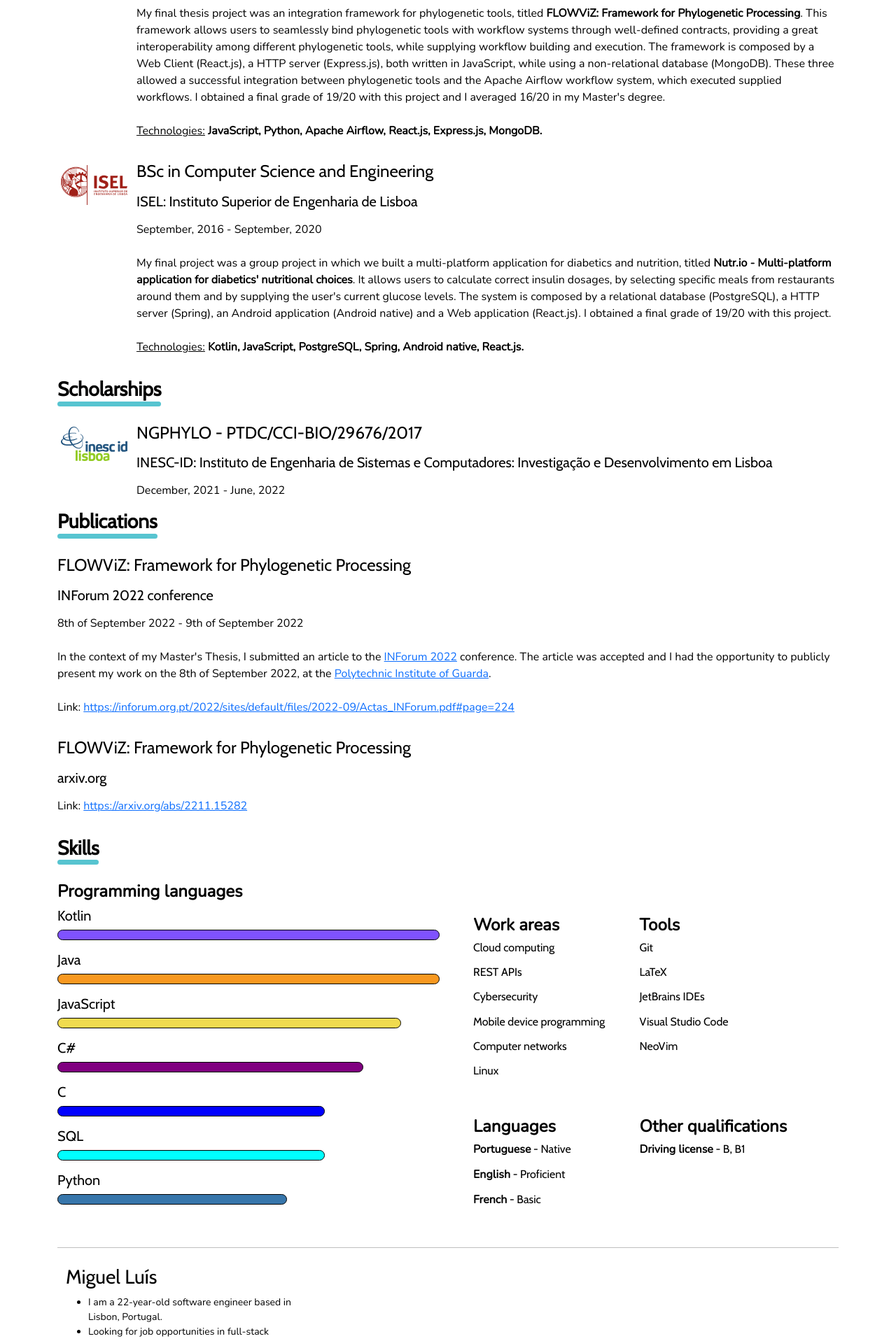
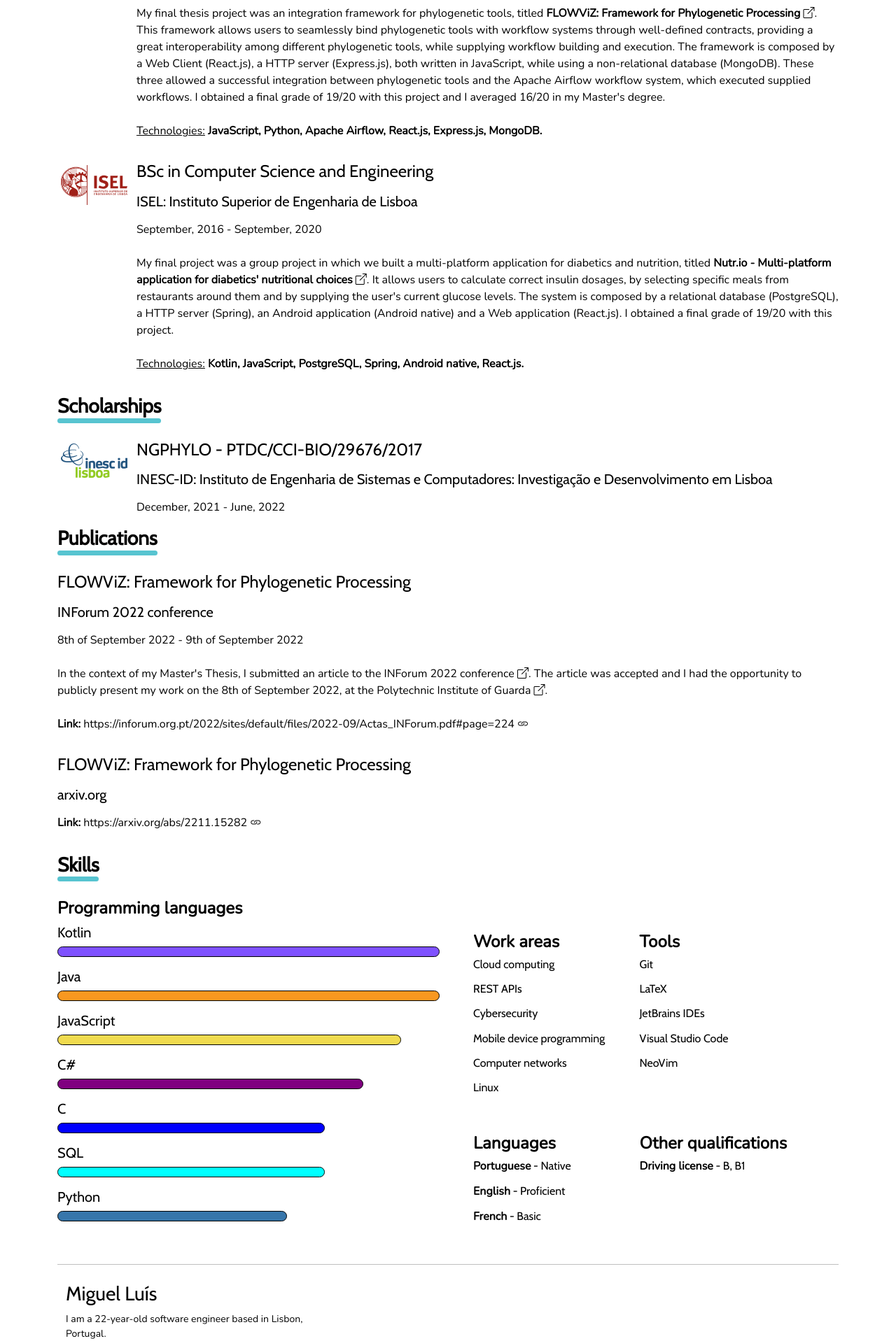
Before and after one commit to mig07/my-portfolio, a React (Create React App) app: page / in a window 1280 px wide. Shown: the part 880-2797 px from the top of the page at 70% size. Built offline with nearby package versions, Linux system fonts and the light colour scheme.

Commit message:
Overall UI improvements

```diff
--- a/src/App.css
+++ b/src/App.css
@@ -21,6 +21,23 @@ h4,
 h5,
 h6 {
   font-family: "Cabin";
+}
+
+a {
+  text-decoration: none;
+  color: inherit
+}
+
+ul,li {
+  margin: 0;
+  padding: 0;
+  list-style-type: none;
+}
+
+@media (max-width: 767px) {
+  .reactive-centered-text {
+    text-align: center;
+  }
 }
 
 .underline span {
--- a/src/components/Section.js
+++ b/src/components/Section.js
@@ -4,7 +4,7 @@ import { Stack } from "react-bootstrap";
 export default function Section({ title, children }) {
   return (
     <Stack gap={3}>
-      <h3 className="underline">
+      <h3 className="reactive-centered-text underline">
         <span>{title}</span>
       </h3>
       {children}
--- a/src/sections/AboutMe.js
+++ b/src/sections/AboutMe.js
@@ -1,22 +1,14 @@
 import React from "react";
 import Section from "../components/Section";
+import getYearsOfAge from "../util";
 
 export default function About() {
-  // Get years of age from birthday date (mm/dd/yyyy)
-  const getYearsOfAge = (dateOfBirth) => {
-    const birthDayDate = new Date(dateOfBirth);
-    const monthDiff = Date.now() - birthDayDate.getTime();
-    const monthDiffDate = new Date(monthDiff);
-    const year = monthDiffDate.getUTCFullYear();
-    return Math.abs(year - 1970);
-  };
-
   return (
     <Section title="About me">
       <div>
         <p>
-          I am a {getYearsOfAge("07/07/1998")}-year-old software engineer based
-          in Lisbon, Portugal.
+          I am a {getYearsOfAge()}-year-old software engineer based in Lisbon,
+          Portugal.
         </p>
         <p>
           I consider myself a very eager person when it comes to learn new
--- a/src/sections/Education.js
+++ b/src/sections/Education.js
@@ -25,12 +25,17 @@ export default function Bio() {
               <p>
                 My final thesis project was an integration framework for
                 phylogenetic tools, titled{" "}
-                <b>FLOWViZ: Framework for Phylogenetic Processing</b>. This
-                framework allows users to seamlessly bind phylogenetic tools
-                with workflow systems through well-defined contracts, providing
-                a great interoperability among different phylogenetic tools,
-                while supplying workflow building and execution. The framework
-                is composed by a Web Client (React.js), a HTTP server
+                <b>
+                  <a href="https://github.com/mig07/FLOWViZ">
+                    FLOWViZ: Framework for Phylogenetic Processing{" "}
+                    <i class="bi bi-box-arrow-up-right" />
+                  </a>
+                </b>
+                . This framework allows users to seamlessly bind phylogenetic
+                tools with workflow systems through well-defined contracts,
+                providing a great interoperability among different phylogenetic
+                tools, while supplying workflow building and execution. The
+                framework is composed by a Web Client (React.js), a HTTP server
                 (Express.js), both written in JavaScript, while using a
                 non-relational database (MongoDB). These three allowed a
                 successful integration between phylogenetic tools and the Apache
@@ -59,8 +64,10 @@ export default function Bio() {
                 My final project was a group project in which we built a
                 multi-platform application for diabetics and nutrition, titled{" "}
                 <b>
-                  Nutr.io - Multi-platform application for diabetics'
-                  nutritional choices
+                  <a href="https://github.com/davidalb97/PS-Nutr.io">
+                    Nutr.io - Multi-platform application for diabetics'
+                    nutritional choices <i class="bi bi-box-arrow-up-right" />
+                  </a>
                 </b>
                 . It allows users to calculate correct insulin dosages, by
                 selecting specific meals from restaurants around them and by
--- a/src/sections/Publications.js
+++ b/src/sections/Publications.js
@@ -13,18 +13,22 @@ export default function Publications() {
             <p>
               In the context of my Master's Thesis, I submitted an article to
               the{" "}
-              <a href="https://inforum.org.pt/2022/index.html">INForum 2022</a>{" "}
-              conference. The article was accepted and I had the opportunity to
-              publicly present my work on the 8th of September 2022, at the{" "}
+              <a href="https://inforum.org.pt/2022/index.html">
+                INForum 2022 conference <i class="bi bi-box-arrow-up-right" />
+              </a>
+              . The article was accepted and I had the opportunity to publicly
+              present my work on the 8th of September 2022, at the{" "}
               <a href="http://politecnicoguarda.pt/">
-                Polytechnic Institute of Guarda
+                Polytechnic Institute of Guarda{" "}
+                <i class="bi bi-box-arrow-up-right" />
               </a>
               .
             </p>
             <p>
-              Link:{" "}
+              <b>Link:</b>{" "}
               <a href="https://inforum.org.pt/2022/sites/default/files/2022-09/Actas_INForum.pdf#page=224">
-                https://inforum.org.pt/2022/sites/default/files/2022-09/Actas_INForum.pdf#page=224
+                https://inforum.org.pt/2022/sites/default/files/2022-09/Actas_INForum.pdf#page=224{" "}
+                <i class="bi bi-link" />
               </a>
             </p>
           </>
@@ -35,9 +39,9 @@ export default function Publications() {
         subtitle={"arxiv.org"}
         description={
           <p>
-            Link:{" "}
+            <b>Link:</b>{" "}
             <a href="https://arxiv.org/abs/2211.15282">
-              https://arxiv.org/abs/2211.15282
+              https://arxiv.org/abs/2211.15282 <i class="bi bi-link" />
             </a>
           </p>
         }
```
